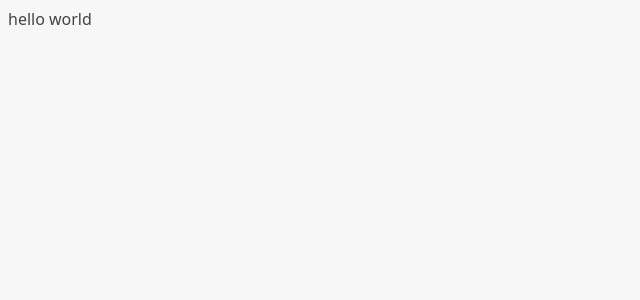
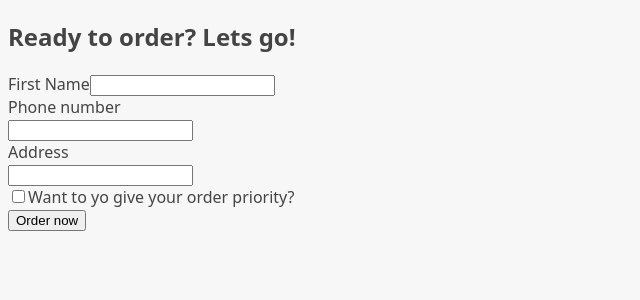
Before and after one commit to amiramkhodadi/fast-react-pizzaa, a React (Vite) app in the folder fast-react-pizza/: page /order/new in a window 1280 px wide. Shown: the top 300 px of the page, without its empty margins (0-640 px from the left). Built offline with nearby package versions, Linux system fonts and the light colour scheme.

Commit message:
create basic router

```diff
--- a/fast-react-pizza/package.json
+++ b/fast-react-pizza/package.json
@@ -11,7 +11,8 @@
   },
   "dependencies": {
     "react": "^18.3.1",
-    "react-dom": "^18.3.1"
+    "react-dom": "^18.3.1",
+    "react-router-dom": "^6.24.1"
   },
   "devDependencies": {
     "@types/react": "^18.3.3",
--- a/fast-react-pizza/src/App.jsx
+++ b/fast-react-pizza/src/App.jsx
@@ -1,5 +1,35 @@
+import { RouterProvider, createBrowserRouter } from "react-router-dom";
+import Home from "../src/ui/Home";
+import Menu from "./feature/menu/Menu";
+import Cart from "./feature/cart/Cart";
+import CreateOrder from "./feature/order/CreateOrder";
+import Order from "./feature/order/Order";
+
+const router = createBrowserRouter([
+  {
+    path: "/",
+    element: <Home />,
+  },
+  {
+    path: "/menu",
+    element: <Menu />,
+  },
+  {
+    path: "/cart",
+    element: <Cart />,
+  },
+  {
+    path: "/order/new",
+    element: <CreateOrder />,
+  },
+  {
+    path: "/order/:orderid",
+    element: <Order />,
+  },
+]);
+
 function App() {
-  return <div>hello world</div>;
+  return <RouterProvider router={router} />;
 }
 
 export default App;
--- a/fast-react-pizza/src/feature/cart/Cart.jsx
+++ b/fast-react-pizza/src/feature/cart/Cart.jsx
@@ -26,6 +26,7 @@
 
 function Cart() {
   const cart = fakeCart;
+  console.log(cart);
 
   return (
     <div>
--- a/fast-react-pizza/src/feature/order/CreateOrder.jsx
+++ b/fast-react-pizza/src/feature/order/CreateOrder.jsx
@@ -1,4 +1,4 @@
-import { useState } from "react";
+// import { useState } from "react";
 
 // https://uibakery.io/regex-library/phone-number
 const isValidPhone = (str) =>
@@ -33,10 +33,12 @@
 function CreateOrder() {
   // const [withPriority, setWithPriority] = useState(false);
   const cart = fakeCart;
+  console.log(cart);
+  console.log(isValidPhone);
 
   return (
     <div>
-      <h2>Ready to order? Let's go!</h2>
+      <h2>Ready to order? Lets go!</h2>
 
       <form>
         <div>
--- a/fast-react-pizza/src/feature/order/Order.jsx
+++ b/fast-react-pizza/src/feature/order/Order.jsx
@@ -53,7 +53,7 @@
     cart,
   } = order;
   const deliveryIn = calcMinutesLeft(estimatedDelivery);
-
+  console.log(id, cart);
   return (
     <div>
       <div>
```
Also changed, not shown: 1 other file (tests, documents, lock files or other folders).
